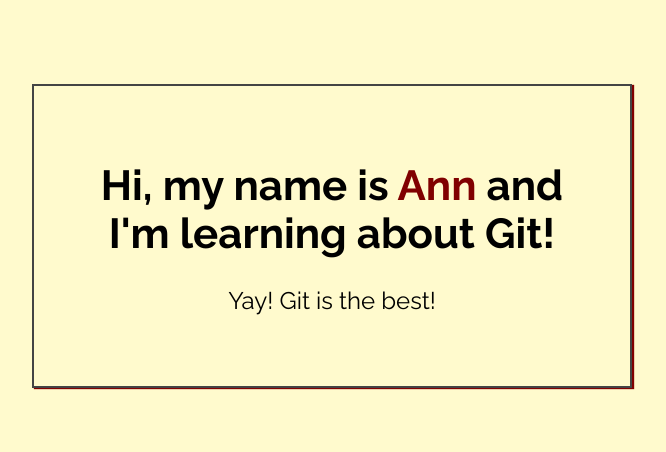
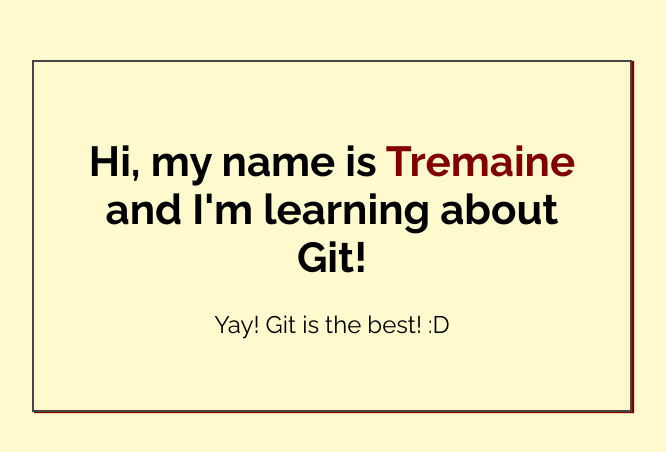
Before and after one commit to TremMT/My-First-Repo, a plain HTML site: page index.html in a window 1280 px wide. Shown: the part 164-616 px from the top of the page, without its empty margins (308-974 px from the left). Drawn offline with Linux system fonts and the light colour scheme.

Commit message:
Added name and smiley to index.html

```diff
--- a/index.html
+++ b/index.html
@@ -14,9 +14,9 @@
 <body>
 
     <div class="greeting">
-        <h1>Hi, my name is <span class="highlight">Ann</span> and I'm learning about Git! </h1>
+        <h1>Hi, my name is <span class="highlight">Tremaine</span> and I'm learning about Git! </h1>
 
-        <p>Yay! Git is the best!</p>
+        <p>Yay! Git is the best! :D</p>
     </div>
 
 </body>
```
